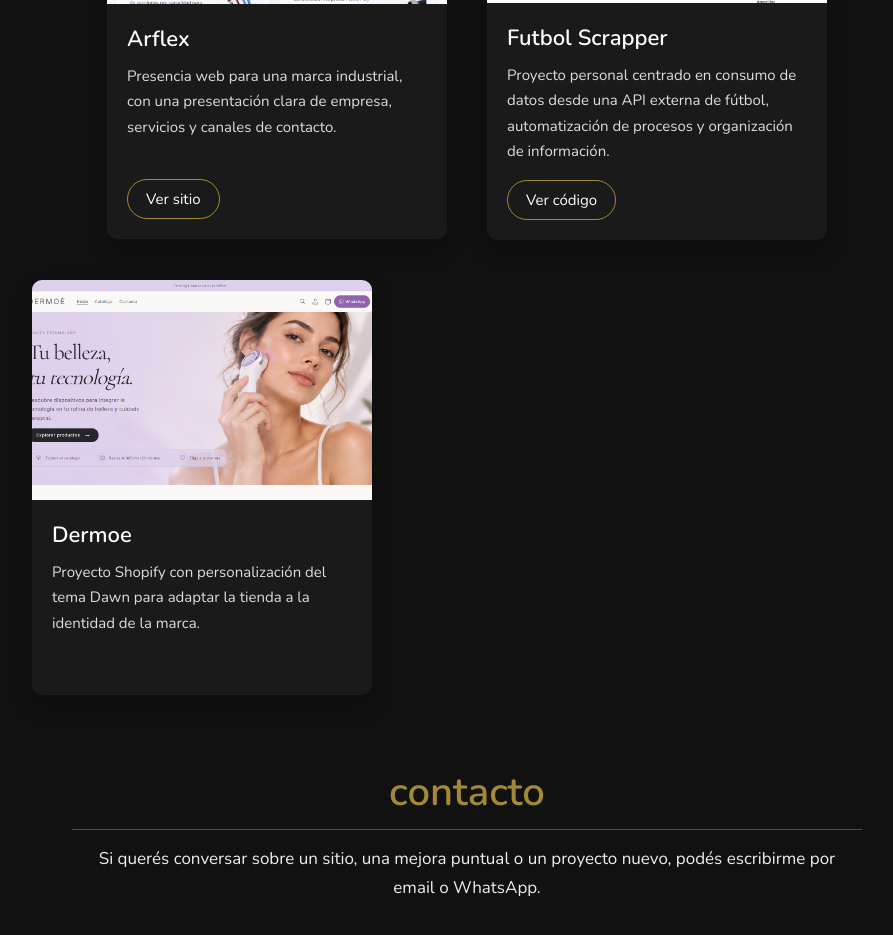
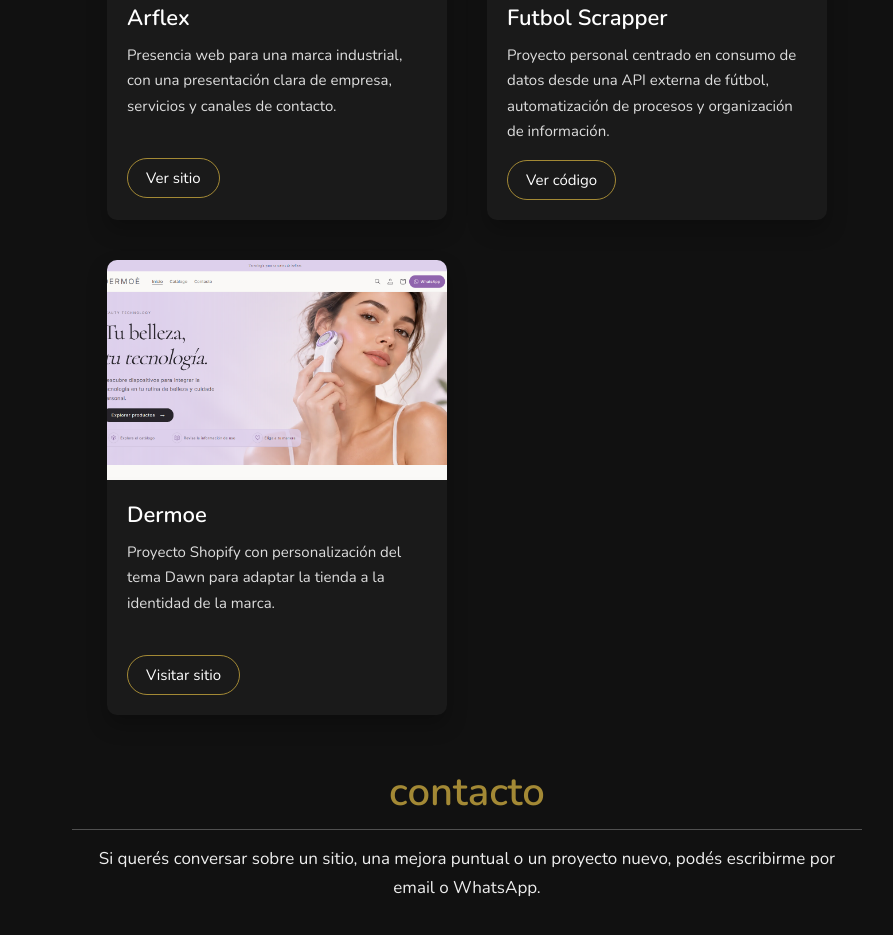
Before and after one commit to Dariomercado/Dariomercado.github.io, a plain HTML site: page index.html in a window 1280 px wide. Shown: the part 2510-3445 px from the top of the page, without its empty margins (348-1241 px from the left). Drawn offline with nearby package versions, Linux system fonts and the light colour scheme.

Commit message:
fix(portfolio): use grid for project cards

```diff
--- a/CSS/estilos.css
+++ b/CSS/estilos.css
@@ -277,17 +277,17 @@ header .navbar ul li a:hover{
 }
 
 .portfolio .box-container{
-    display: flex;
-    align-items: center;
+    display: grid;
+    grid-template-columns: repeat(2, 34rem);
     justify-content: center;
-    flex-wrap: wrap;
+    gap: 4rem;
     padding: 2rem 0;
 }
 
 .portfolio .box-container .box{
     width: 34rem;
     border-radius: 1rem;
-    margin: 2rem;
+    margin: 0;
     overflow: hidden;
     position: relative;
     display: flex;
@@ -295,10 +295,6 @@ header .navbar ul li a:hover{
     justify-content: flex-start;
     background: #1a1a1a;
     box-shadow: 0 1rem 2rem rgba(0, 0, 0, .25);
-}
-
-.portfolio .box-container .box:last-child:nth-child(odd){
-    margin-right: auto;
 }
 
 .portfolio .box-container .box .text{
@@ -530,6 +526,9 @@ header .navbar ul li a:hover{
         font-size: 50%;
     }
 
+    .portfolio .box-container{
+        grid-template-columns: minmax(0, 34rem);
+    }
 }
 
 @media (max-width:400px){
--- a/index.html
+++ b/index.html
@@ -192,6 +192,12 @@
               Proyecto Shopify con personalización del tema Dawn para adaptar
               la tienda a la identidad de la marca.
             </p>
+            <a
+              href="https://dermoe.myshopify.com/"
+              target="_blank"
+              rel="noopener noreferrer"
+              >Visitar sitio</a
+            >
           </div>
         </article>
       </div>
```
Also changed, not shown: 1 other file.
